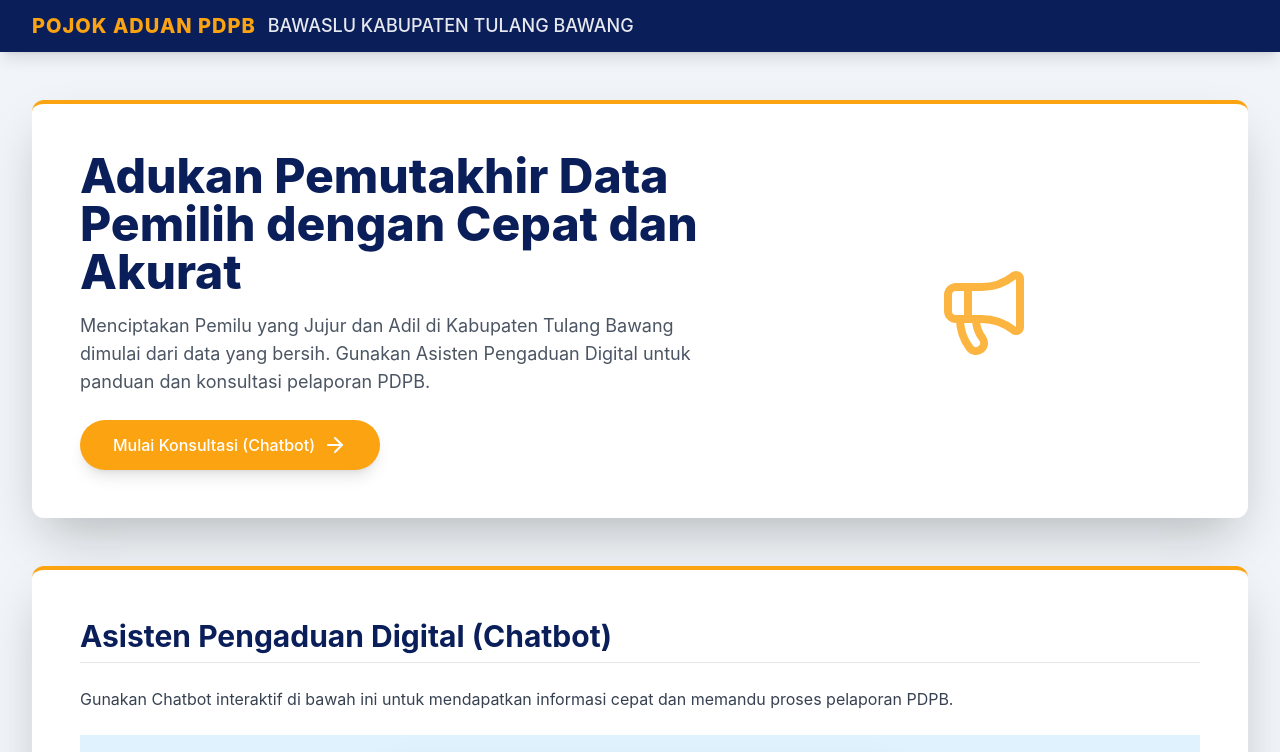
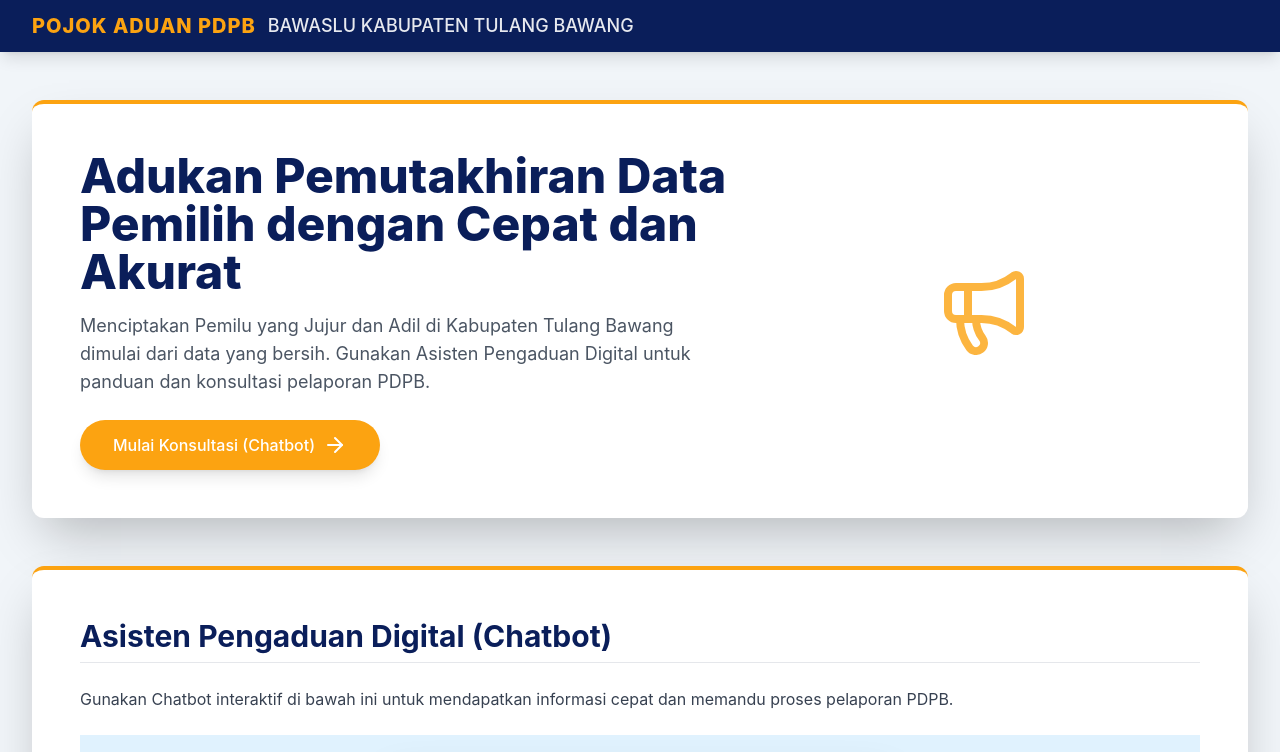
Before and after one commit to pdpbbwstuba/PDPBbawaslutuba.github.io, a plain HTML site: page index.html in a window 1280 px wide. Shown: the top 752 px of the page. Drawn offline with nearby package versions, Linux system fonts and the light colour scheme.

Commit message:
Update index.html

```diff
--- a/index.html
+++ b/index.html
@@ -163,7 +163,7 @@
             <div class="lg:w-3/5">
                 <!-- JUDUL TELAH DIGANTI SESUAI PERMINTAAN PENGGUNA -->
                 <h2 class="text-4xl md:text-5xl font-extrabold text-bawaslu-blue mb-4 leading-tight">
-                    Adukan Pemutakhir Data Pemilih dengan Cepat dan Akurat
+                    Adukan Pemutakhiran Data Pemilih dengan Cepat dan Akurat
                 </h2>
                 <p class="text-gray-600 text-lg mb-6">
                     Menciptakan Pemilu yang Jujur dan Adil di Kabupaten Tulang Bawang dimulai dari data yang bersih. Gunakan Asisten Pengaduan Digital untuk panduan dan konsultasi pelaporan PDPB.
```
